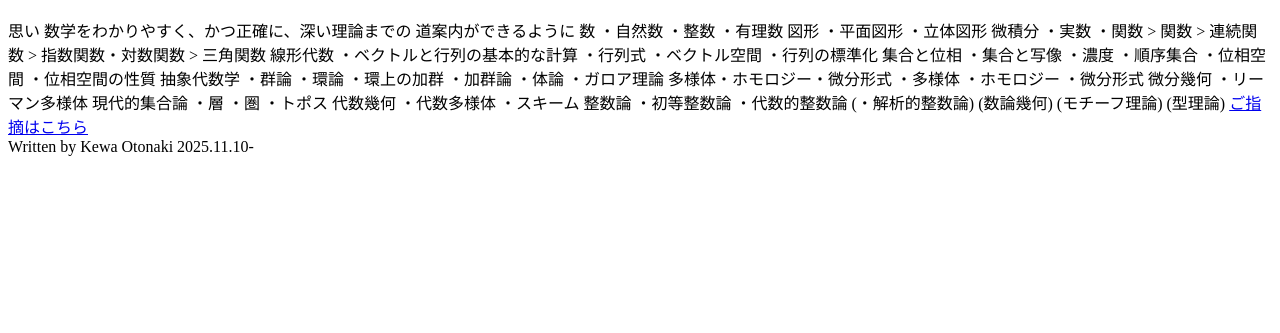
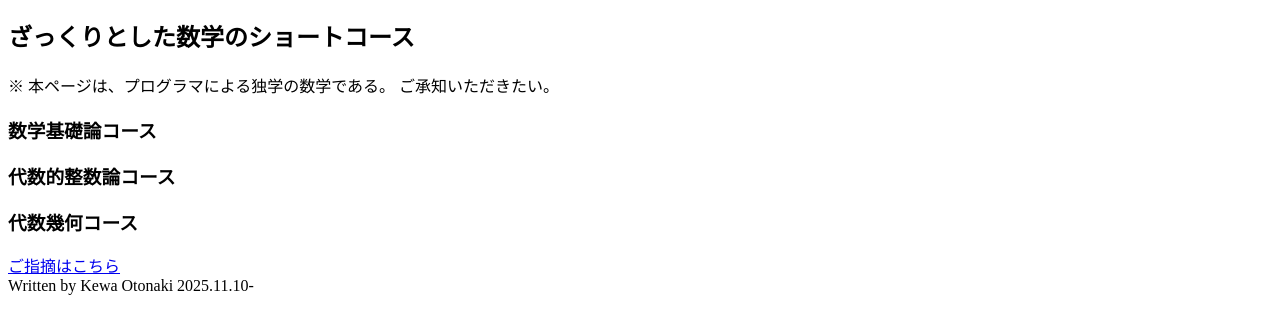
Before and after one commit to KewaOtonaki/MathematicsAtAndante, a plain HTML site: page index.html in a window 1280 px wide. Shown: the part 57-390 px from the top of the page. Drawn offline with Linux system fonts and the light colour scheme.

Commit message:
Update index.html

```diff
--- a/index.html
+++ b/index.html
@@ -4,63 +4,18 @@
   </HEAD>
   <BODY>
     <H1>アンダンテで数学を</H1>
+    <H2>ざっくりとした数学のショートコース</H2>
 
-    思い
-    数学をわかりやすく、かつ正確に、深い理論までの
-    道案内ができるように
+    ※ 本ページは、プログラマによる独学の数学である。
+       ご承知いただきたい。
 
-    数
-    ・自然数
-    ・整数
-    ・有理数
-    図形
-    ・平面図形
-    ・立体図形
-    微積分
-    ・実数
-    ・関数
-    > 関数
-    > 連続関数
-    > 指数関数・対数関数
-    > 三角関数
-    線形代数
-    ・ベクトルと行列の基本的な計算
-    ・行列式
-    ・ベクトル空間
-    ・行列の標準化
-    集合と位相
-    ・集合と写像
-    ・濃度
-    ・順序集合
-    ・位相空間
-    ・位相空間の性質
-    抽象代数学
-    ・群論
-    ・環論
-    ・環上の加群
-    ・加群論
-    ・体論
-    ・ガロア理論
-    多様体・ホモロジー・微分形式
-    ・多様体
-    ・ホモロジー
-    ・微分形式
-    微分幾何
-    ・リーマン多様体
-    現代的集合論
-    ・層
-    ・圏
-    ・トポス
-    代数幾何
-    ・代数多様体
-    ・スキーム
-    整数論
-    ・初等整数論
-    ・代数的整数論
-    (・解析的整数論)
-    (数論幾何)
-    (モチーフ理論)
-    (型理論)
+    <h3> 数学基礎論コース </h3>
+
+    <h3> 代数的整数論コース </h3>
+
+    <h3> 代数幾何コース </h3>
+
+
     <a href="https://github.com/KewaOtonaki/MathematicsAtAndante/issues">ご指摘はこちら</a>
     <footer> Written by Kewa Otonaki 2025.11.10-</footer>
   </BODY>
```
